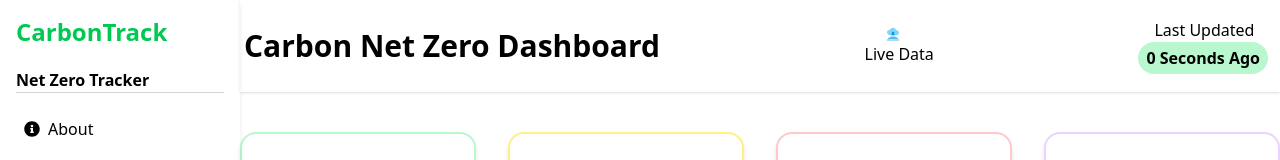
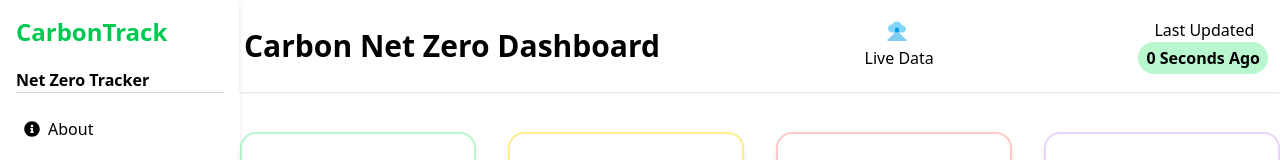
Before and after one commit to CarbonFootprint-Hackathon/CarbonFootprint, a React (Vite) app in the folder frontend/: page /dashboard in a window 1280 px wide. Shown: the top 160 px of the page. Built offline with nearby package versions, Linux system fonts and the light colour scheme; no server answers.

Commit message:
feat: updated animation

```diff
--- a/frontend/src/components/Header.jsx
+++ b/frontend/src/components/Header.jsx
@@ -11,7 +11,7 @@ const Header = () => {
       </div>
 
           <h1>
-            <FcEnteringHeavenAlive className='ml-5' />
+            <FcEnteringHeavenAlive className='ml-5 animate-bounce text-2xl' />
 
             Live Data
           </h1>
```
Also changed, not shown: 1 other file (tests, documents, lock files or other folders).
